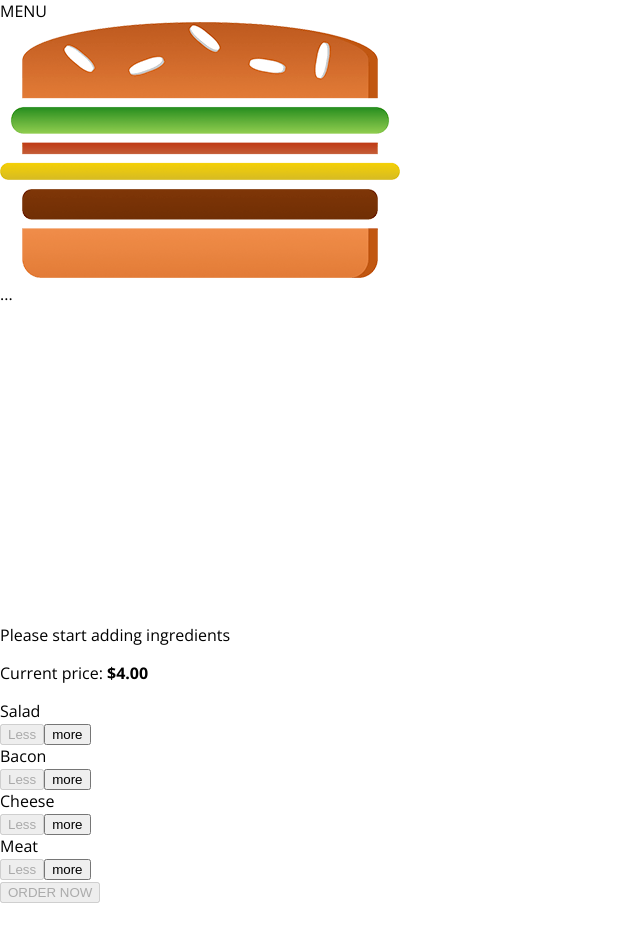
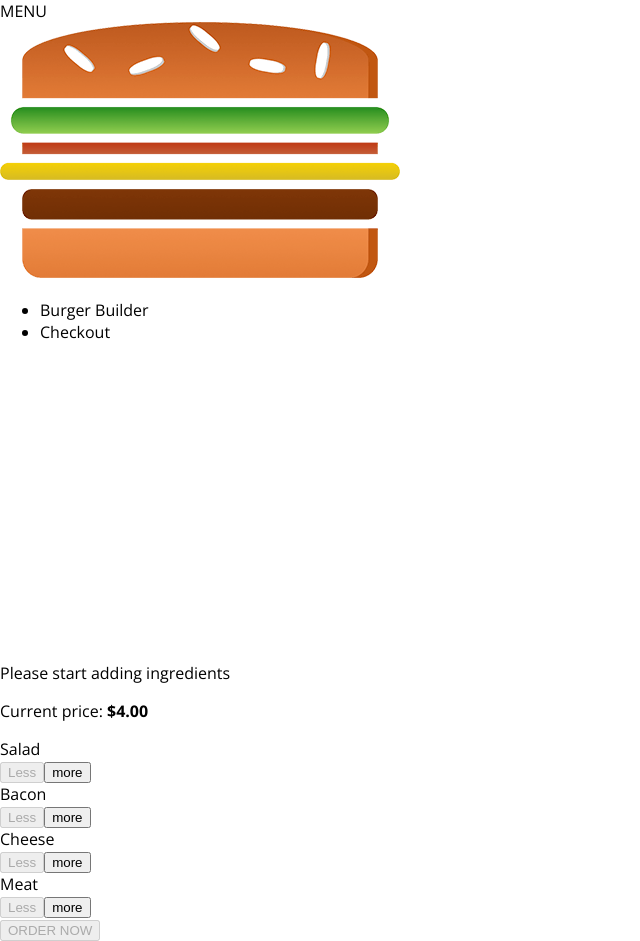
Before and after one commit to kaleido01/perfect-react, a React app in the folder burger-builder/: page / in a window 1280 px wide. Shown: the whole page, without its empty margins (0-640 px from the left). Before the commit the page ends 903 px from the top, so only its background shows below. Built offline with nearby package versions, Linux system fonts and the light colour scheme.

Commit message:
Navigation

```diff
--- /dev/null
+++ b/burger-builder/src/components/Navigation/NavigationItems/NavigationItem/NavigationItem.css
@@ -0,0 +1,23 @@
+.NavigationItem {
+	margin: 0;
+	box-sizing: border-box;
+	display: flex;
+	align-items: center;
+}
+
+.NavigationItem a {
+	padding: 16px 10px;
+	color: white;
+	text-decoration: none;
+	border-bottom: 4px solid transparent;
+	box-sizing: border-box;
+	display: block;
+}
+
+.NavigationItem a:hover,
+.NavigationItem a:active,
+.NavigationItem a.active {
+	background-color: #8f5c2c;
+	border-bottom: 4px solid #40a4c8;
+	color: white;
+}
--- /dev/null
+++ b/burger-builder/src/components/Navigation/NavigationItems/NavigationItem/NavigationItem.js
@@ -0,0 +1,14 @@
+import React from "react";
+
+import classes from "./NavigationItem.css";
+const NavigationItem = props => {
+	return (
+		<li className={classes.NavigationItem}>
+			<a href={props.link} className={props.active ? classes.active : null}>
+				{props.children}
+			</a>{" "}
+		</li>
+	);
+};
+
+export default NavigationItem;
--- /dev/null
+++ b/burger-builder/src/components/Navigation/NavigationItems/NavigationItems.css
@@ -0,0 +1,8 @@
+.NavigationItems {
+	margin: 0;
+	padding: 0;
+	list-style: none;
+	display: flex;
+	align-items: center;
+	height: 100%;
+}
--- /dev/null
+++ b/burger-builder/src/components/Navigation/NavigationItems/NavigationItems.js
@@ -0,0 +1,14 @@
+import React from "react";
+import NavigationItem from "./NavigationItem/NavigationItem";
+import classes from "./NavigationItems.css";
+
+const NavigationItems = () => {
+	return (
+		<ul className={classes.NavigationItems}>
+			<NavigationItem active>Burger Builder</NavigationItem>
+			<NavigationItem>Checkout</NavigationItem>
+		</ul>
+	);
+};
+
+export default NavigationItems;
--- a/burger-builder/src/components/Navigation/Toolbar/Toolbar.js
+++ b/burger-builder/src/components/Navigation/Toolbar/Toolbar.js
@@ -2,13 +2,14 @@
 
 import classes from "./Toolbar.css";
 import Logo from "../../Logo/Logo";
+import NavigationItems from "../NavigationItems/NavigationItems";
 
 const Toolbar = () => {
 	return (
 		<header className={classes.Toolbar}>
 			<div>MENU</div>
 			<Logo />
-			<nav>...</nav>
+			<NavigationItems />
 		</header>
 	);
 };
```
